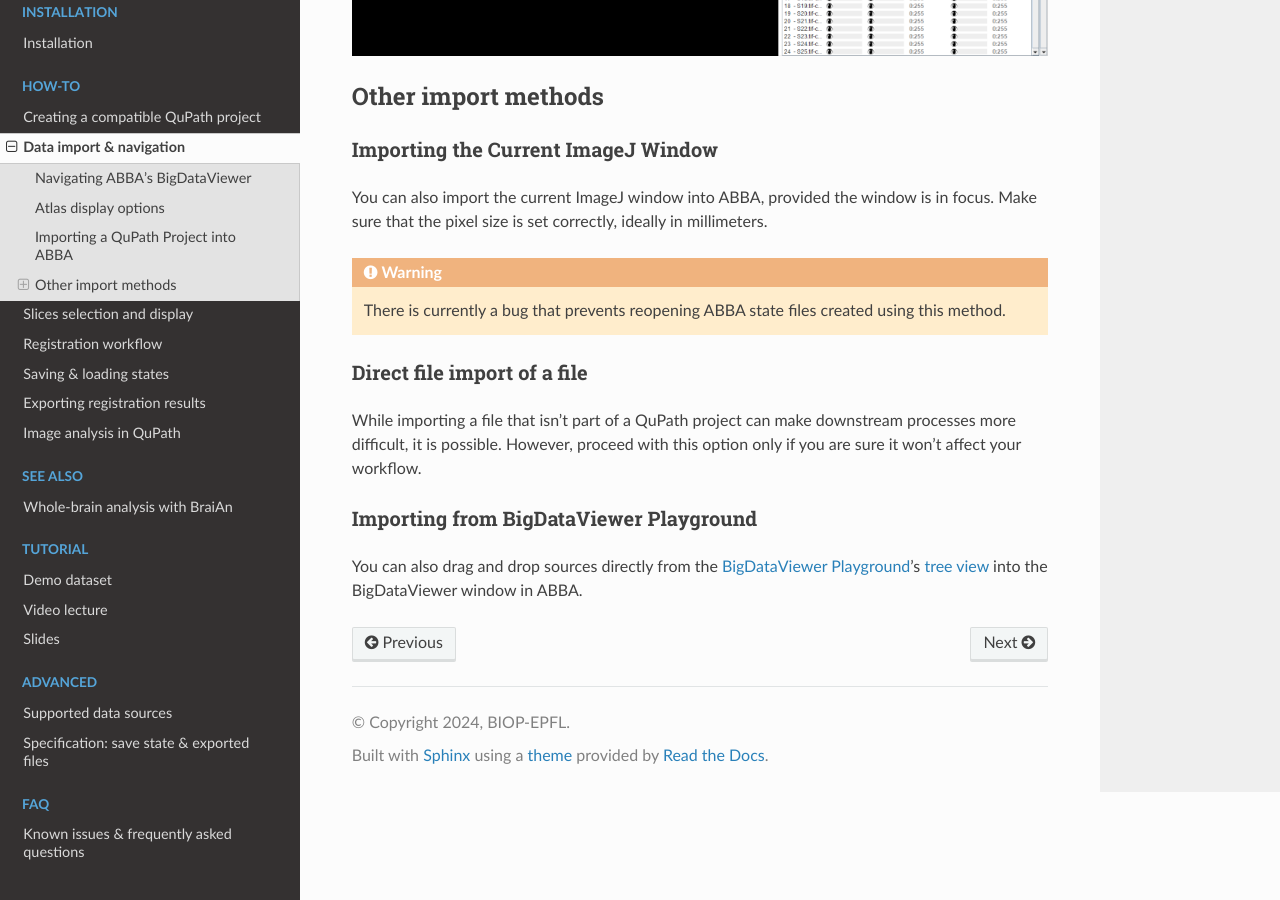
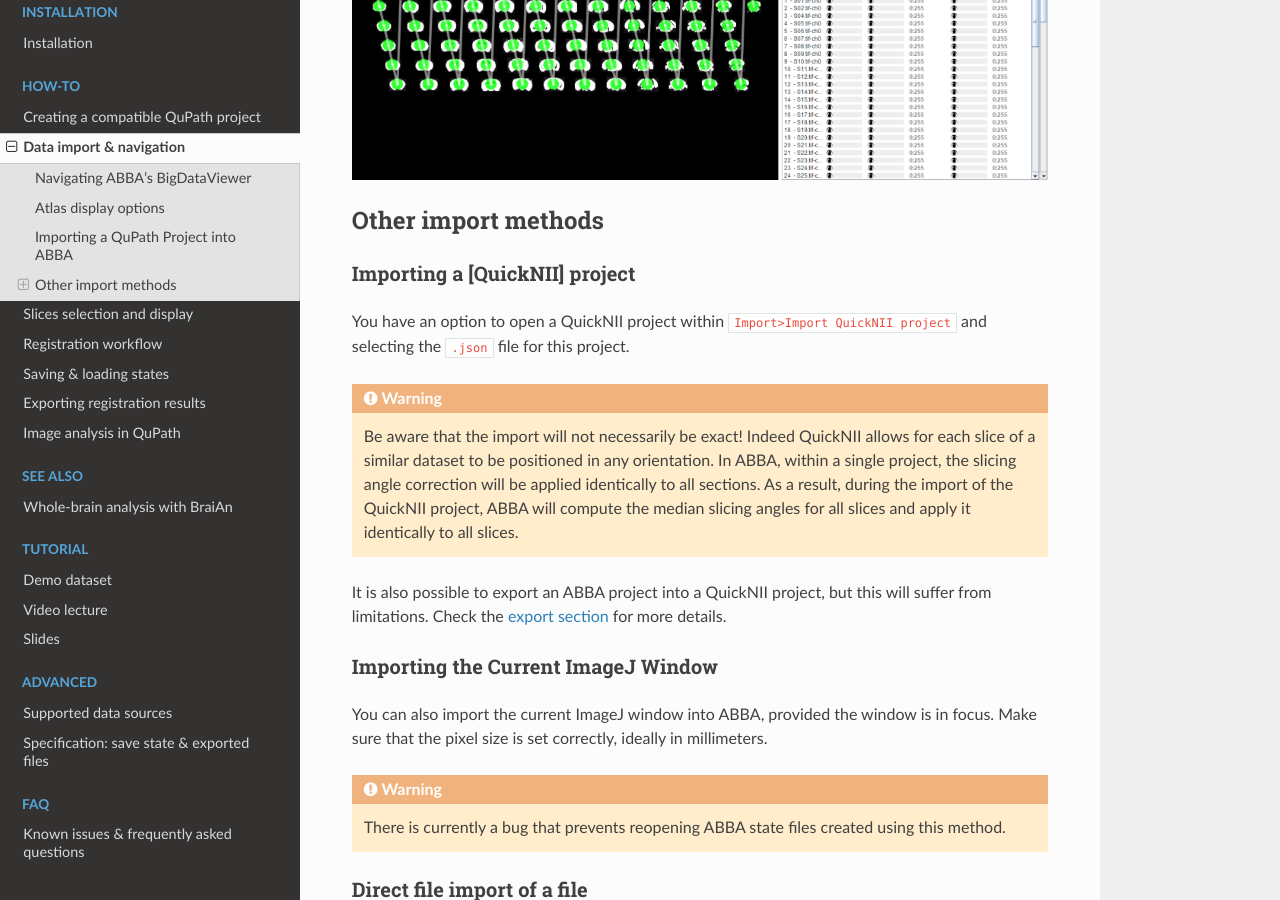
Before and after one commit to BIOP/abba-documentation, a Sphinx documentation site: the page built from docs/source/tutorial/1_import_qupath_project.md, in a window 1280 px wide and 900 px high, scrolled down 3167 px. Built offline with Sphinx 7.4.7 and the Read the Docs theme 3.1.0, drawn with Linux system fonts in a browser that asks for light colours.

Commit message:
Adds DnD options Document QuickNII import and export

```diff
--- a/docs/source/tutorial/1_import_qupath_project.md
+++ b/docs/source/tutorial/1_import_qupath_project.md
@@ -34,6 +34,10 @@ Once you’re comfortable with the navigation, you can proceed to import a QuPat
 
 ![Importing a QuPath Project in ABBA](/assets/img/fiji_import_qupath.png)
 
+:::{info}
+To import a QuPath project, you can also drag and drop a `.qpproj` file into ABBA's graphical interface (in the viewer area).
+:::
+
 Next, select your project file, specify the initial position of the first slice, and enter the approximate slice spacing in millimeters (the demo dataset uses 80-micron spacing). These values are just starting estimates and will be fine-tuned later.
 
 ![Set initial positions of the slices in the atlas](/assets/img/fiji_set_ini_position.png)
@@ -54,6 +58,16 @@ The initial import process may take up to a minute. Once the project is loaded,
 
 ## Other import methods
 
+### Importing a [QuickNII] project
+
+You have an option to open a QuickNII project within `Import>Import QuickNII project` and selecting the `.json` file for this project.
+
+:::{warning}
+Be aware that the import will not necessarily be exact! Indeed QuickNII allows for each slice of a similar dataset to be positioned in any orientation. In ABBA, within a single project, the slicing angle correction will be applied identically to all sections. As a result, during the import of the QuickNII project, ABBA will compute the median slicing angles for all slices and apply it identically to all slices.
+:::
+
+It is also possible to export an ABBA project into a QuickNII project, but this will suffer from limitations. Check the [export section](3_export_registrations.md#5-export-as-a-new-quicknii-dataset) for more details.
+
 ### Importing the Current ImageJ Window
 You can also import the current ImageJ window into ABBA, provided the window is in focus. Make sure that the pixel size is set correctly, ideally in millimeters.
 
```
Also changed, not shown: docs/source/tutorial/2_registration.md (+5 -1 lines), docs/source/tutorial/3_export_registrations.md (+8 -0 lines).
